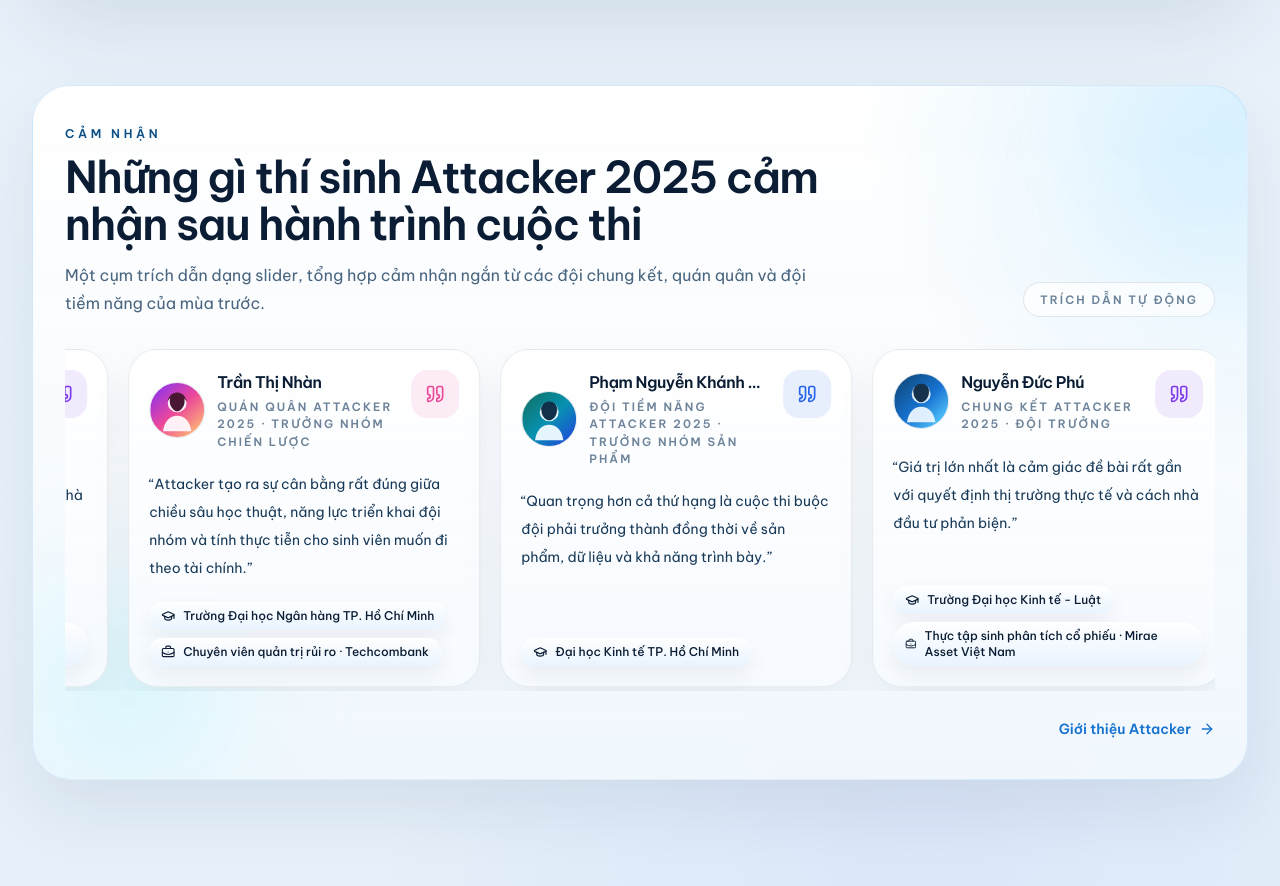
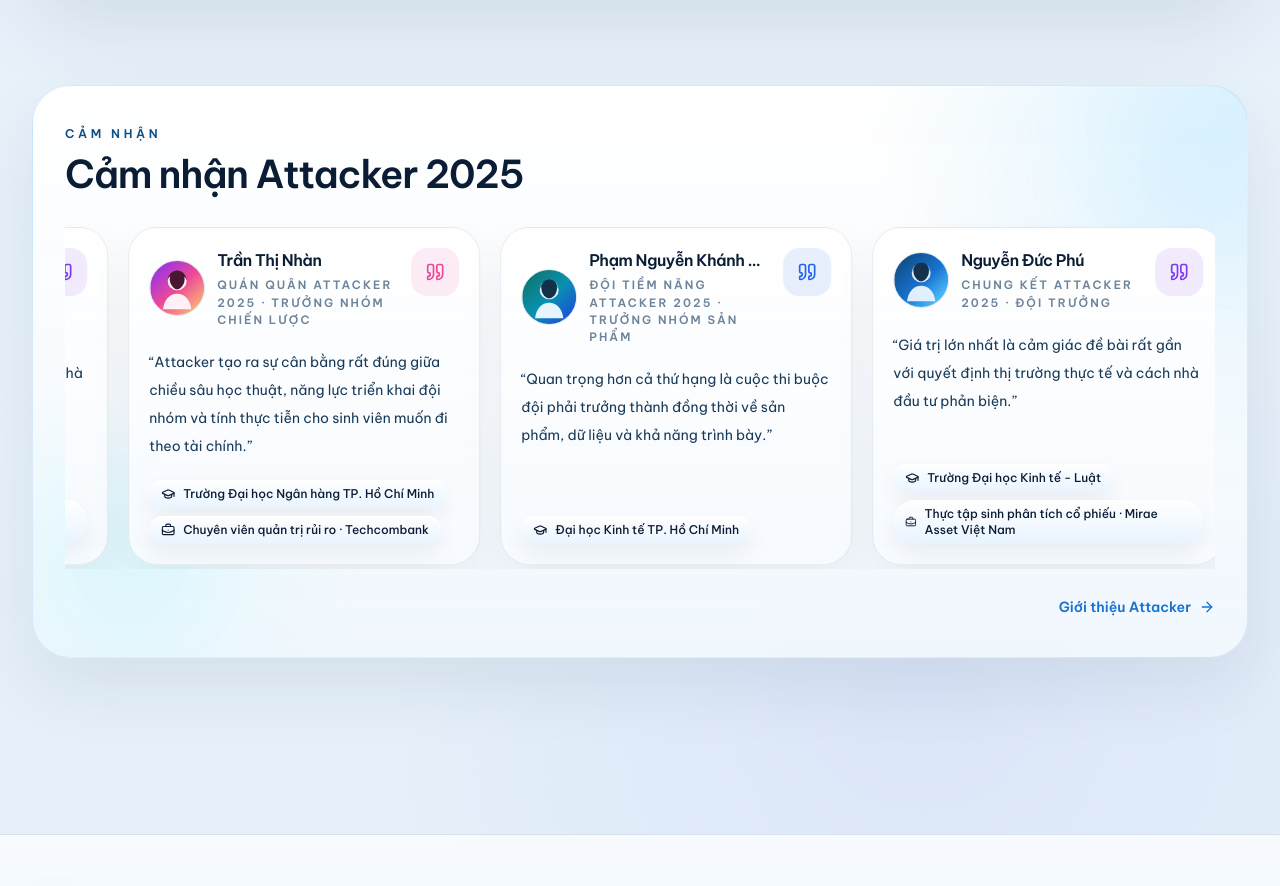
Before and after one commit to tamphan2911/attacker_2026, a Next.js app: page / in a window 1280 px wide. Shown: the part 2160-3046 px from the top of the page. Built offline with nearby package versions, Linux system fonts and the light colour scheme; no server answers; the database is empty.

Commit message:
Simplify homepage testimonials header

```diff
--- a/src/components/home-page.tsx
+++ b/src/components/home-page.tsx
@@ -123,6 +123,8 @@ export function HomePage() {
   const emergingReward = pageContent.home.emergingReward;
   const additionalRewardOpportunities = pageContent.home.competitionPath;
   const testimonialsSection = pageContent.home.testimonialsSection;
+  const testimonialsTitle =
+    locale === "vi" ? "Cảm nhận Attacker 2025" : "Attacker 2025 voices";
   const currentHeroSlide = heroDeck[activeSlide] ?? heroDeck[0];
   const sponsorMarqueeItems = [...sponsors, ...sponsors];
   const testimonialItems = pageContent.home.testimonials;
@@ -422,20 +424,14 @@ export function HomePage() {
         <div className="absolute bottom-0 left-0 h-48 w-48 rounded-full bg-cyan-200/36 blur-3xl" />
 
         <div className="relative space-y-7">
-          <div className="flex flex-col gap-4 md:flex-row md:items-end md:justify-between">
+          <div>
             <div className="max-w-3xl">
               <p className="text-center text-xs font-semibold uppercase tracking-[0.3em] theme-eyebrow md:text-left">
                 {pickText(locale, testimonialsSection.eyebrow)}
               </p>
-              <h2 className="theme-heading mt-3 text-center text-3xl font-semibold leading-[1.08] theme-text-strong md:text-left md:text-[2.75rem]">
-                {pickText(locale, testimonialsSection.title)}
+              <h2 className="theme-heading mt-3 text-center text-3xl font-semibold leading-[1.08] theme-text-strong md:text-left md:text-[2.4rem]">
+                {testimonialsTitle}
               </h2>
-              <p className="mt-3 text-center text-sm leading-7 theme-text-muted md:text-left md:text-base">
-                {pickText(locale, testimonialsSection.description)}
-              </p>
-            </div>
-            <div className="rounded-full border theme-border bg-white/70 px-4 py-2 text-center text-[0.72rem] font-semibold uppercase tracking-[0.18em] theme-text-soft dark:bg-white/[0.05]">
-              {pickText(locale, pageContent.home.testimonialsBadgeLabel)}
             </div>
           </div>
 
--- a/src/data/site-content.ts
+++ b/src/data/site-content.ts
@@ -542,15 +542,15 @@ export const defaultPageContent: SitePageContent = {
     testimonialsSection: {
       eyebrow: { en: "Testimonial", vi: "Cảm nhận" },
       title: {
-        en: "What Attacker 2025 participants think about the journey",
-        vi: "Những gì thí sinh Attacker 2025 cảm nhận sau hành trình cuộc thi",
+        en: "Attacker 2025 voices",
+        vi: "Cảm nhận Attacker 2025",
       },
       description: {
-        en: "A sliding collection of short voices from finalists, champions, and emerging teams across last season.",
-        vi: "Một cụm trích dẫn dạng slider, tổng hợp cảm nhận ngắn từ các đội chung kết, quán quân và đội tiềm năng của mùa trước.",
-      },
-    },
-    testimonialsBadgeLabel: { en: "Auto-sliding voices", vi: "Trích dẫn tự động" },
+        en: "",
+        vi: "",
+      },
+    },
+    testimonialsBadgeLabel: { en: "", vi: "" },
     testimonialsLinkLabel: { en: "About Attacker", vi: "Giới thiệu Attacker" },
     news: {
       eyebrow: { en: "Latest news & updates", vi: "Tin tức và cập nhật mới" },
```
